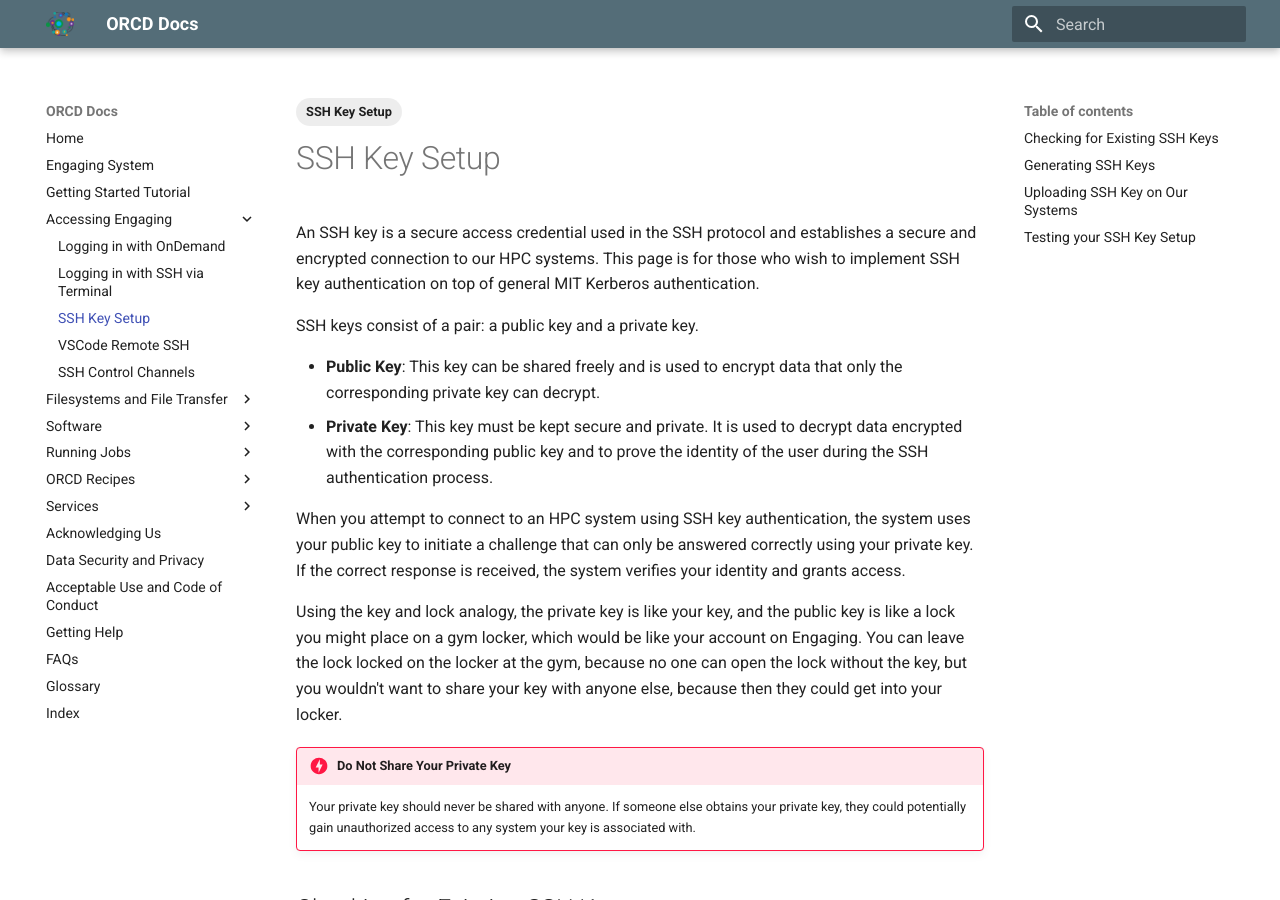
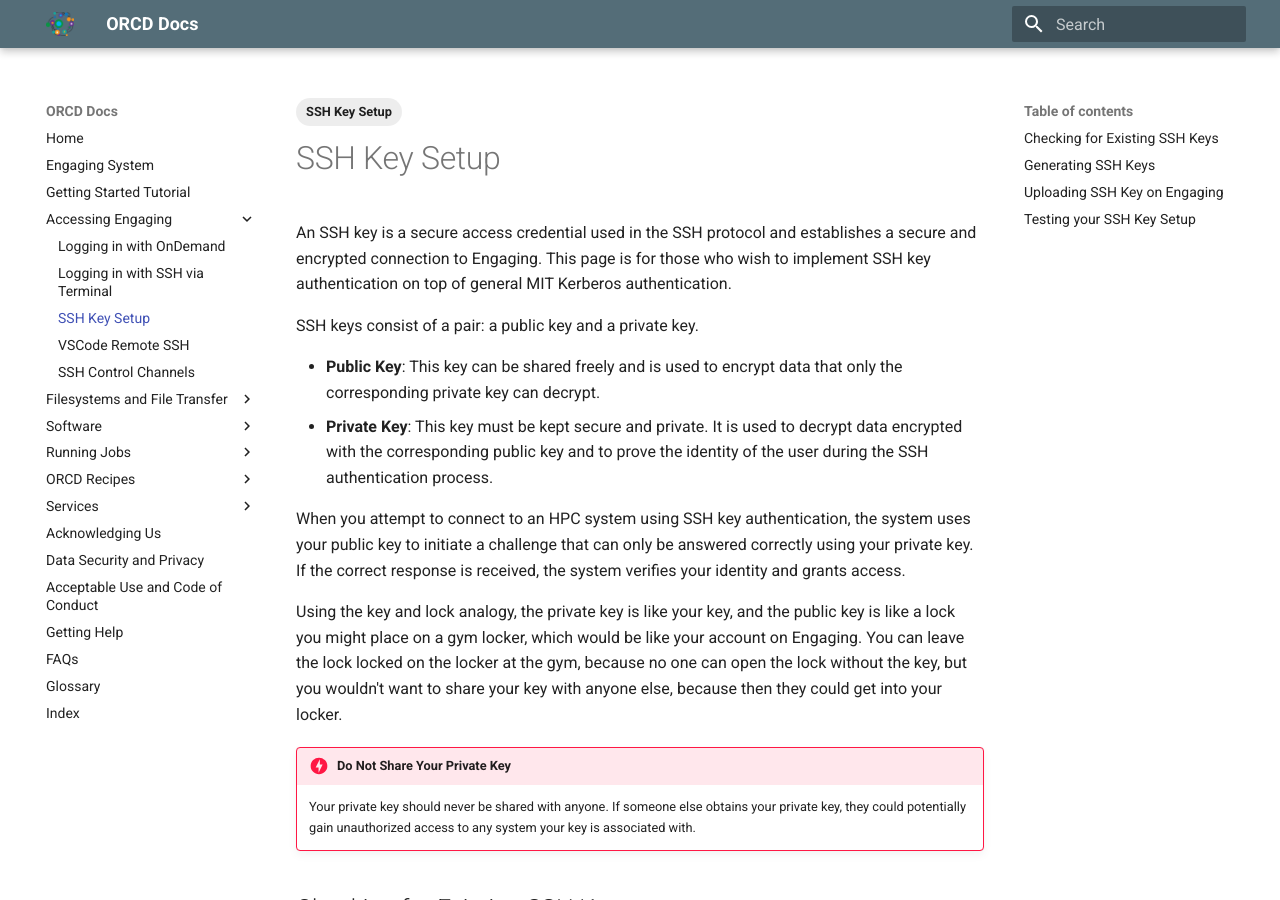
Before and after one commit to mit-orcd/orcd-docs-edit, an MkDocs documentation site: the page built from docs/accessing-orcd/ssh-setup.md, in a window 1280 px wide and 900 px high. Built offline with MkDocs 1.6.1 and Material for MkDocs 9.7.7, drawn with Linux system fonts in a browser that asks for light colours; some of the changed text lies outside the part shown.

Commit message:
Replacing "systems" with "Engaging"

```diff
--- a/docs/accessing-orcd/ssh-setup.md
+++ b/docs/accessing-orcd/ssh-setup.md
@@ -5,7 +5,7 @@ tags:
 
 # SSH Key Setup
 
-An SSH key is a secure access credential used in the SSH protocol and establishes a secure and encrypted connection to our HPC systems. This page is for those who wish to implement SSH key authentication on top of general MIT Kerberos authentication.
+An SSH key is a secure access credential used in the SSH protocol and establishes a secure and encrypted connection to Engaging. This page is for those who wish to implement SSH key authentication on top of general MIT Kerberos authentication.
 
 SSH keys consist of a pair: a public key and a private key.
 
@@ -55,9 +55,9 @@ Enter passphrase (empty for no passphrase):
 
 
 
-## Uploading SSH Key on Our Systems
+## Uploading SSH Key on Engaging
 
-To upload your SSH key on our systems, you must update the `authorized_keys` file in the respective system via terminal. Alternatively, you have the option to use OnDemand.
+To upload your SSH key on Engaging, you must update the `authorized_keys` file on Engaging via terminal. Alternatively, you have the option to use OnDemand.
 
 === "Terminal"
     To add your SSH key via Terminal, please follow the steps outlined below:
```
Also changed, not shown: docs/accessing-orcd/ssh-login.md (+2 -2 lines), docs/acknowledgements.md (+1 -1 lines), docs/faqs.md (+2 -2 lines), docs/software/R.md (+1 -1 lines).
